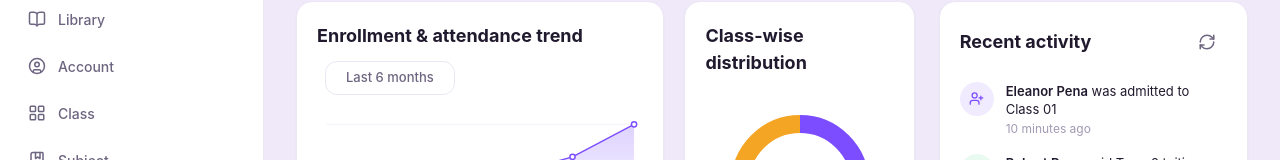
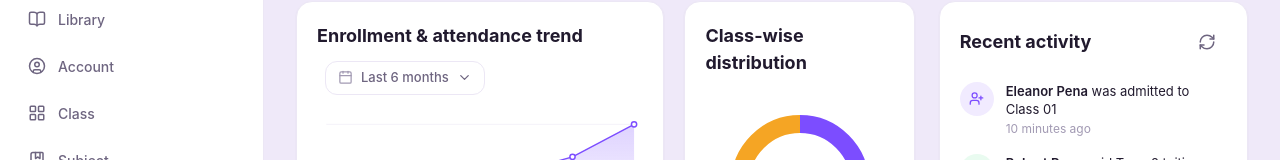
Before and after one commit to wee08/fullstack_cours_homework, a React app in the folder student_management/frontend/: page / in a window 1280 px wide. Shown: the part 342-502 px from the top of the page. Built offline with nearby package versions, Linux system fonts and the light colour scheme; the HTML template or start-up script is replaced by a standard one.

Commit message:
Use Lucide icons in line chart filter

```diff
--- a/student_management/frontend/src/components/Charts/LineChart.jsx
+++ b/student_management/frontend/src/components/Charts/LineChart.jsx
@@ -1,5 +1,6 @@
 import { useEffect } from "react";
 import renderLineChart from "./JS/renderLineChart";
+import { Calendar, ChevronDown } from "lucide-react";
 const LineChart = () => {
   useEffect(() => {
     renderLineChart();
@@ -9,9 +10,9 @@ const LineChart = () => {
       <div className="card-head">
         <h2 className="card-title">Enrollment &amp; attendance trend</h2>
         <button className="select-field select-field--sm">
-          <i data-lucide="calendar"></i>
+          <Calendar />
           <span>Last 6 months</span>
-          <i data-lucide="chevron-down"></i>
+          <ChevronDown />
         </button>
       </div>
       <div className="line-chart-wrap">
```
